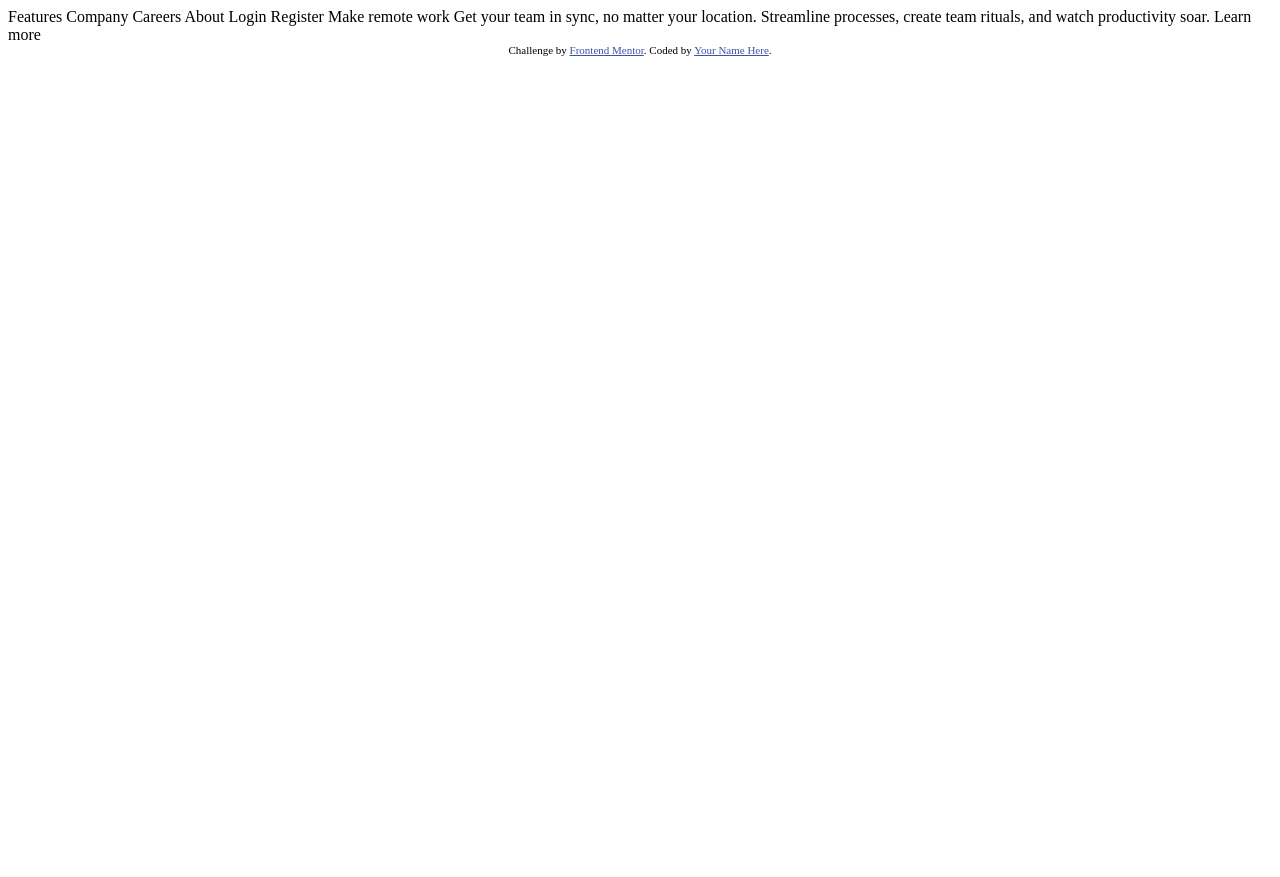
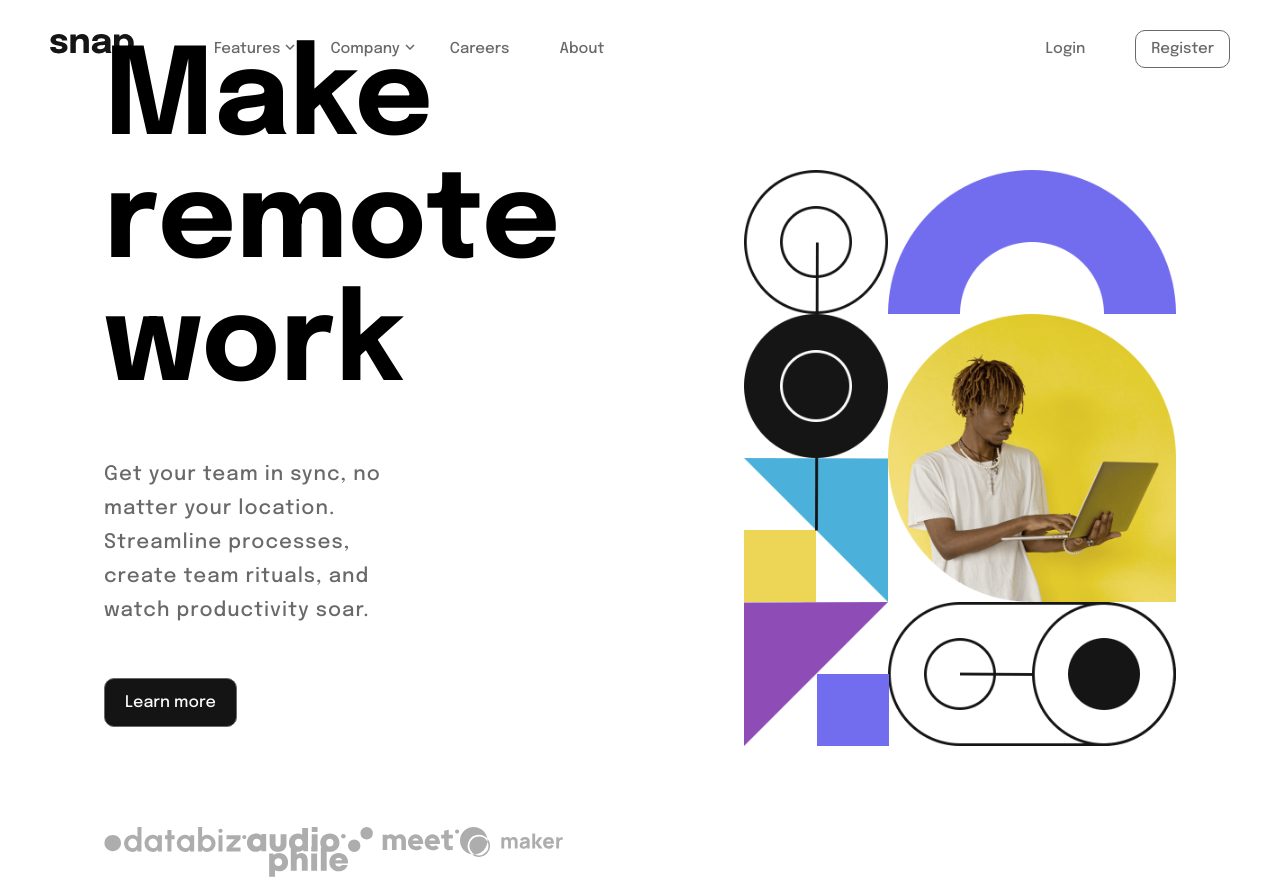
Before and after one commit to sahilvora225/snap-intro-section, a website: page index.html in a window 1280 px wide. Before the commit the page ends 800 px from the top, so only its background shows below. Drawn offline with Linux system fonts and the light colour scheme.

Commit message:
Completed desktop version of project

```diff
--- a/index.html
+++ b/index.html
@@ -2,38 +2,87 @@
 <html lang="en">
 <head>
   <meta charset="UTF-8">
-  <meta name="viewport" content="width=device-width, initial-scale=1.0"> <!-- displays site properly based on user's device -->
+  <meta name="viewport" content="width=device-width, initial-scale=1.0">
+  <link rel="icon" href="./images/logo.ico">
+  <title>Snap Intro Section</title>
 
-  <link rel="icon" type="image/png" sizes="32x32" href="./images/favicon-32x32.png">
+  <link rel="preconnect" href="https://fonts.googleapis.com">
+  <link rel="preconnect" href="https://fonts.gstatic.com" crossorigin>
+  <link href="https://fonts.googleapis.com/css2?family=Epilogue:wght@500;700&display=swap" rel="stylesheet">
 
-  <title>Frontend Mentor | Intro section with dropdown navigation</title>
-
-  <!-- Feel free to remove these styles or customise in your own stylesheet 👍 -->
-  <style>
-    .attribution { font-size: 11px; text-align: center; }
-    .attribution a { color: hsl(228, 45%, 44%); }
-  </style>
+  <link rel="stylesheet" href="./css/style.css">
 </head>
 <body>
+  <header class="header">
+    <nav class="navbar">
+      <ul class="navbar-menu">
+        <li class="navbar-menu__brand">
+          <img src="./images/logo.svg" alt="Brand Logo" class="logo">
+        </li>
+        <li class="navbar-menu__item">
+          <span class="navbar-menu__dropdown">Features</span>
+          <ul class="navbar-dropdown navbar-dropdown--right">
+            <li class="navbar-dropdown__item">
+              <img src="./images/icon-todo.svg" alt="Todo list" class="icon">
+              Todo List
+            </li>
+            <li class="navbar-dropdown__item">
+              <img src="./images/icon-calendar.svg" alt="Calendar" class="icon">
+              Calendar
+            </li>
+            <li class="navbar-dropdown__item">
+              <img src="./images/icon-reminders.svg" alt="Reminders" class="icon">
+              Reminders
+            </li>
+            <li class="navbar-dropdown__item">
+              <img src="./images/icon-planning.svg" alt="Planning" class="icon">
+              Planning
+            </li>
+          </ul>
+        </li>
+        <li class="navbar-menu__item">
+          <span class="navbar-menu__dropdown">Company</span>
+          <ul class="navbar-dropdown">
+            <li class="navbar-dropdown__item">History</li>
+            <li class="navbar-dropdown__item">Our Team</li>
+            <li class="navbar-dropdown__item">Blog</li>
+          </ul>
+        </li>
+        <li class="navbar-menu__item">
+          Careers
+        </li>
+        <li class="navbar-menu__item">
+          About
+        </li>
+      </ul>
+      <ul class="navbar-menu-user">
+        <li>
+          <button class="btn-flat">Login</button>
+        </li>
+        <li>
+          <button class="btn-primary">Register</button>
+        </li>
+      </ul>
+    </nav>
+  </header>
 
-  Features
-  Company
-  Careers
-  About
-
-  Login
-  Register
-
-  Make remote work
-
-  Get your team in sync, no matter your location. Streamline processes,
-  create team rituals, and watch productivity soar.
-
-  Learn more
-
-  <div class="attribution">
-    Challenge by <a href="https://www.frontendmentor.io?ref=challenge" target="_blank">Frontend Mentor</a>.
-    Coded by <a href="#">Your Name Here</a>.
-  </div>
+  <main>
+    <div class="intro-arena">
+      <div class="info">
+        <h1 class="info__title">Make remote work</h1>
+        <p class="info__para">Get your team in sync, no matter your location. Streamline processes, create team rituals, and watch productivity soar.</p>
+        <button class="btn-primary btn-primary--dark">Learn more</button>
+        <div class="info__client">
+          <img src="./images/client-databiz.svg" alt="Client Logo" class="logo-1">
+          <img src="./images/client-audiophile.svg" alt="Client Logo" class="logo-2">
+          <img src="./images/client-meet.svg" alt="Client Logo" class="logo-3">
+          <img src="./images/client-maker.svg" alt="Client Logo" class="logo-4">
+        </div>
+      </div>
+      <div class="intro-image">
+        <img src="./images/image-hero-desktop.png" alt="Desktop" class="image">
+      </div>
+    </div>
+  </main>
 </body>
 </html>
--- /dev/null
+++ b/scss/_buttons.scss
@@ -0,0 +1,40 @@
+.btn {
+  background-color: transparent;
+  border: none;
+  outline: none;
+}
+
+.btn-flat {
+  @extend .btn;
+  color: $gray;
+  font-size: 1.5rem;
+  padding: 1rem;
+
+  &:hover, &:focus {
+    color: $black;
+    cursor: pointer;
+  }
+}
+
+.btn-primary {
+  @extend .btn;
+  color: $gray;
+  font-size: 1.5rem;
+  border: 1px solid $gray;
+  border-radius: 1rem;
+  padding: 1rem 1.5rem;
+
+  &--dark {
+    color: $white;
+    background-color: $black;
+    font-size: 1.6rem;
+    padding: 1.5rem 2rem;
+  }
+
+  &:hover, &:focus {
+    color: $black;
+    border-color: $black;
+    background-color: $white;
+    cursor: pointer;
+  }
+}
--- /dev/null
+++ b/scss/_variables.scss
@@ -0,0 +1,5 @@
+$white: hsl(0, 0%, 98%);
+$gray: hsl(0, 0%, 41%);
+$black: hsl(0, 0%, 8%);
+
+$epilogue: 'Epilogue', sans-serif;
--- /dev/null
+++ b/scss/style.scss
@@ -0,0 +1,167 @@
+@import "./variables";
+@import "./buttons";
+
+* {
+  margin: 0;
+  padding: 0;
+  box-sizing: border-box;
+  font-family: inherit;
+}
+
+html {
+  font-size: 62.5%;
+  font-family: $epilogue;
+}
+
+.navbar {
+  display: flex;
+  justify-content: space-between;
+  align-items: center;
+
+  &-menu {
+    padding: 3rem 5rem;
+    list-style: none;
+    font-size: 1.5rem;
+    display: flex;
+    gap: 5rem;
+
+    &__brand {
+      margin-right: 3rem;
+    }
+
+    &__item {
+      color: $gray;
+      margin-top: 0.7rem;
+      position: relative;
+
+      &:hover {
+        color: $black;
+        cursor: pointer;
+      }
+
+      &:hover .navbar-menu__dropdown::after {
+        background: url("../images/icon-arrow-up.svg");
+        background-size: contain;
+        background-repeat: no-repeat;
+        color: $black;
+      }
+
+      &:hover .navbar-dropdown {
+        opacity: 1;
+      }
+    }
+
+    &__dropdown {
+      position: relative;
+
+      &::after {
+        content: "";
+        position: absolute;
+        top: 0.3rem;
+        right: -1.5rem;
+        height: 1rem;
+        width: 1rem;
+        background-image: url("../images/icon-arrow-down.svg");
+        background-size: contain;
+        background-repeat: no-repeat;
+      }
+    }
+  }
+
+  &-dropdown {
+    list-style: none;
+    padding: 2rem 3rem;
+    border-radius: 1rem;
+    box-shadow: 0rem 0rem 5rem rgba($black, 0.25);
+    background-color: $white;
+    position: absolute;
+    width: max-content;
+    top: 4rem;
+    left: 0rem;
+    z-index: 1;
+    opacity: 0;
+    transition: all 0.4s ease-in-out;
+
+    &__item {
+      padding: 0.8rem 0rem;
+      display: flex;
+      align-items: center;
+
+      .icon {
+        margin-right: 1rem;
+      }
+    }
+
+    &--right {
+      right: -1.5rem;
+      left: unset;
+    }
+  }
+
+  &-menu-user {
+    display: flex;
+    align-items: center;
+    list-style: none;
+    gap: 4rem;
+    padding: 3rem 5rem;
+  }
+}
+
+.intro-arena {
+  display: flex;
+  justify-content: center;
+  align-items: center;
+  height: 90vh;
+
+  .info {
+    width: 50%;
+
+    &__title {
+      font-size: 12rem;
+      font-weight: 700;
+      width: 75%;
+      margin-bottom: 5rem;
+    }
+
+    &__para {
+      font-size: 2rem;
+      color: $gray;
+      width: 50%;
+      letter-spacing: 1px;
+      line-height: 170%;
+      margin-bottom: 5rem;
+    }
+
+    &__client {
+      margin-top: 10rem;
+      width: 60%;
+      display: flex;
+      justify-content: center;
+      justify-content: space-between;
+
+      .logo-1 {
+        height: 2.5rem;
+      }
+
+      .logo-2 {
+        height: 5rem;
+      }
+
+      .logo-3 {
+        height: 2.5rem;
+      }
+
+      .logo-4 {
+        height: 3rem;
+      }
+    }
+  }
+
+  .intro-image {
+    height: 80%;
+
+    .image {
+      height: 100%;
+    }
+  }
+}
```
Also changed, not shown: css/style.css (added), images/favicon-32x32.png (deleted), images/icon-arrow-up.svg, images/logo.ico (added).
